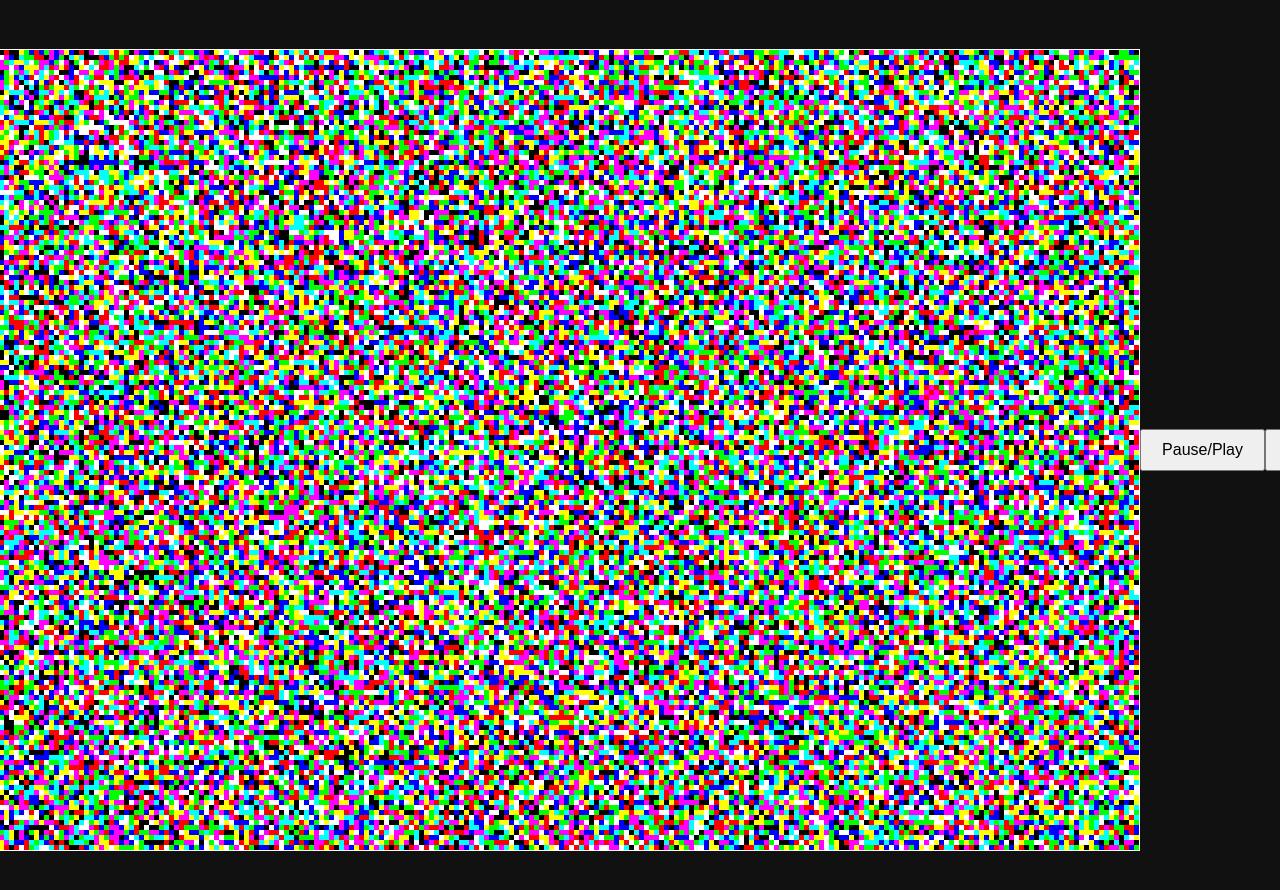
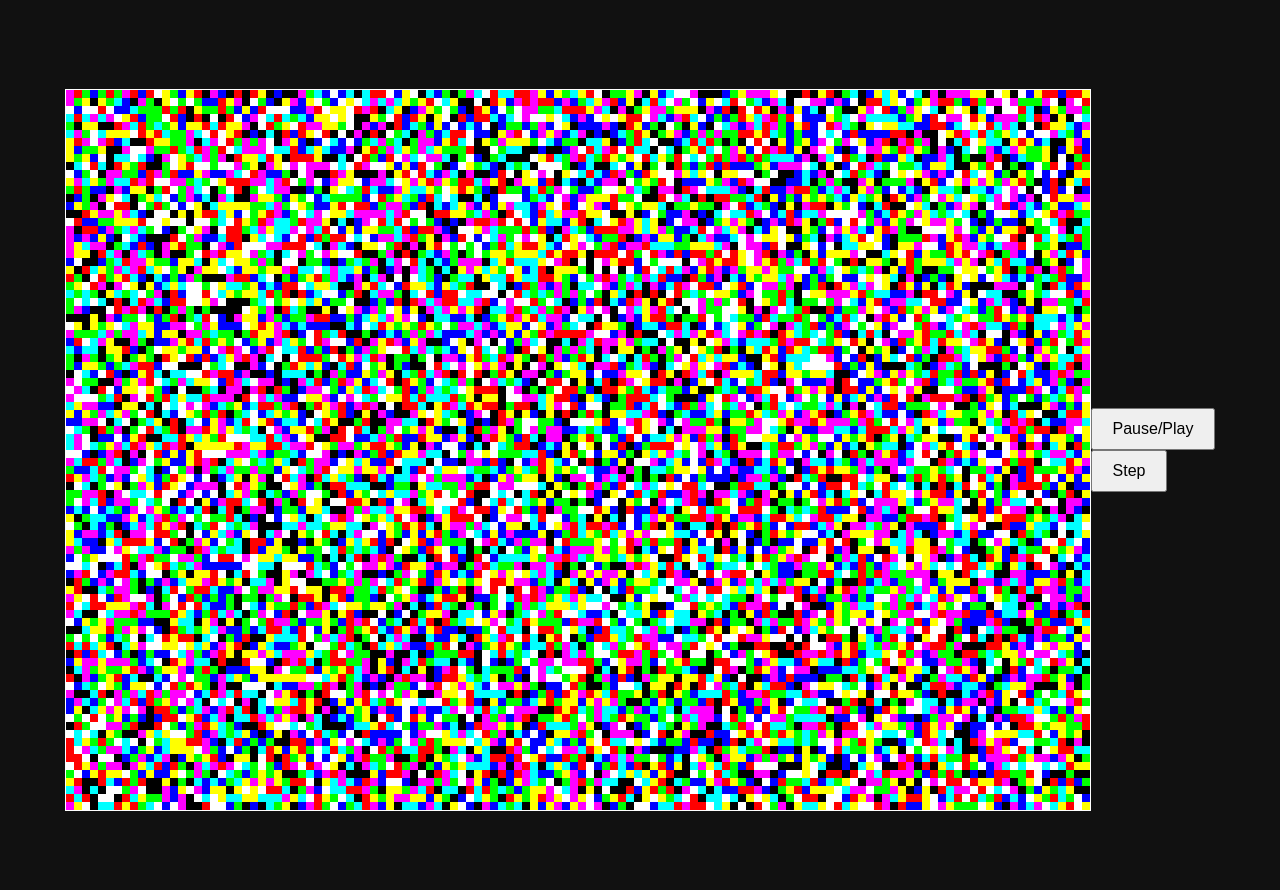
Before and after one commit to craylton/craylton.github.io, a Jekyll site: the page projects/gol/index.html, which Jekyll copies as it is, in a window 1280 px wide. Shown: the top 890 px of the page. Built offline with Jekyll 4.4.1, drawn with Linux system fonts in a browser that asks for light colours.

Commit message:
rearrange things a bit and make canvas fit user's screen

```diff
--- a/projects/gol/gol.js
+++ b/projects/gol/gol.js
@@ -27,7 +27,7 @@ const countNeighbors = (grid, x, y) => {
     return { R, G, B };
 }
 
-export const updateGrid = (grid) => {
+export const calculateUpdatedGrid = (grid) => {
     const width = grid.length;
     const height = grid[0].length;
     let newGrid = gridUtils.createZeroGrid(width, height);
--- a/projects/gol/index.html
+++ b/projects/gol/index.html
@@ -1,34 +1,21 @@
 <!DOCTYPE html>
 <html lang="en">
+
 <head>
     <meta charset="UTF-8">
     <meta name="viewport" content="width=device-width, initial-scale=1.0">
     <link rel="icon" type="image/x-icon" href="/assets/images/favicon.ico">
+    <link rel="stylesheet" href="/projects/gol/style.css">
     <title>RGB Conway's Game of Life</title>
-    <style>
-        body {
-            display: flex;
-            justify-content: center;
-            align-items: center;
-            height: 100vh;
-            background-color: #111;
-            margin: 0;
-            overflow: hidden;
-        }
-        canvas {
-            border: 1px solid white;
-        }
-        button {
-            padding: 10px 20px;
-            font-size: 16px;
-            cursor: pointer;
-        }
-    </style>
 </head>
+
 <body>
     <canvas id="game"></canvas>
-    <button id="pausePlayButton">Pause/Play</button>
-    <button id="stepButton">Step</button>
+    <div class="buttons">
+        <button id="pausePlayButton">Pause/Play</button>
+        <button id="stepButton">Step</button>
+    </div>
     <script type="module" src="index.js"></script>
 </body>
+
 </html>
--- a/projects/gol/index.js
+++ b/projects/gol/index.js
@@ -5,14 +5,13 @@ import * as gol from './gol.js';
 const pausePlayButton = document.getElementById("pausePlayButton");
 const stepButton = document.getElementById("stepButton");
 
-const GRID_WIDTH = 240;
-const GRID_HEIGHT = 160;
-const CELL_SIZE = 5;
-let grid = gridUtils.createGrid(GRID_WIDTH, GRID_HEIGHT);
+render.initialise();
+const { gridWidth, gridHeight } = render.getGridSize();
+let grid = gridUtils.createGrid(gridWidth, gridHeight);
 let isPlaying = false;
 
 const gameLoop = () => {
-    grid = gol.updateGrid(grid);
+    grid = gol.calculateUpdatedGrid(grid);
     render.drawGrid(grid);
 
     if (isPlaying) {
@@ -29,12 +28,11 @@ const pausePlay = () => {
 
 const step = () => {
     isPlaying = false;
-    grid = gol.updateGrid(grid);
+    grid = gol.calculateUpdatedGrid(grid);
     render.drawGrid(grid);
 };
 
 pausePlayButton.addEventListener("click", pausePlay);
 stepButton.addEventListener("click", step);
 
-render.initialise(GRID_WIDTH, GRID_HEIGHT, CELL_SIZE);
 render.drawGrid(grid);
--- a/projects/gol/render.js
+++ b/projects/gol/render.js
@@ -1,14 +1,17 @@
 var canvas;
 var ctx;
-var cellSize1;
+var cellSize = 8;
+const gridWidth = Math.round((window.innerWidth * 0.8) / cellSize);
+const gridHeight = Math.round((window.innerHeight * 0.8) / cellSize);
 
-export const initialise = (gridWidth, gridHeight, cellSize) => {
-    cellSize1 = cellSize;
+export const initialise = () => {
     canvas = document.getElementById("game");
     ctx = canvas.getContext("2d");
     canvas.width = gridWidth * cellSize;
     canvas.height = gridHeight * cellSize;
 };
+
+export const getGridSize = () => ({ gridWidth, gridHeight });
 
 export const drawGrid = (grid) => {
     const width = grid.length;
@@ -19,7 +22,7 @@ export const drawGrid = (grid) => {
         for (let y = 0; y < height; y++) {
             let [r, g, b] = grid[x][y];
             ctx.fillStyle = `rgb(${r * 255}, ${g * 255}, ${b * 255})`;
-            ctx.fillRect(x * cellSize1, y * cellSize1, cellSize1, cellSize1);
+            ctx.fillRect(x * cellSize, y * cellSize, cellSize, cellSize);
         }
     }
 };
--- /dev/null
+++ b/projects/gol/style.css
@@ -0,0 +1,23 @@
+body {
+    display: flex;
+    justify-content: center;
+    align-items: center;
+    height: 100vh;
+    background-color: #111;
+    margin: 0;
+    overflow: hidden;
+}
+
+canvas {
+    border: 1px solid white;
+}
+
+button {
+    padding: 10px 20px;
+    font-size: 16px;
+    cursor: pointer;
+}
+
+.buttons {
+    width: min-content;
+}
```
